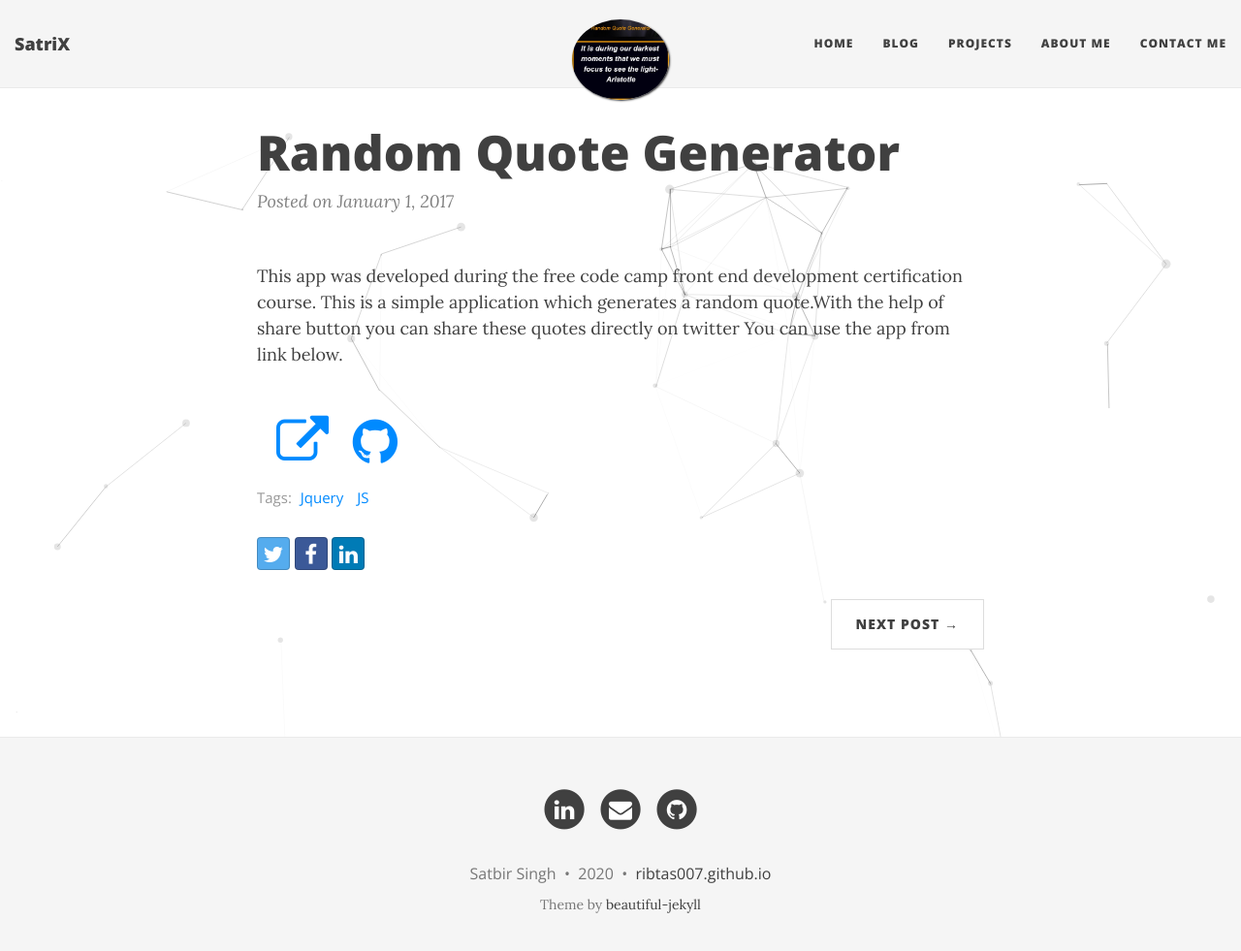
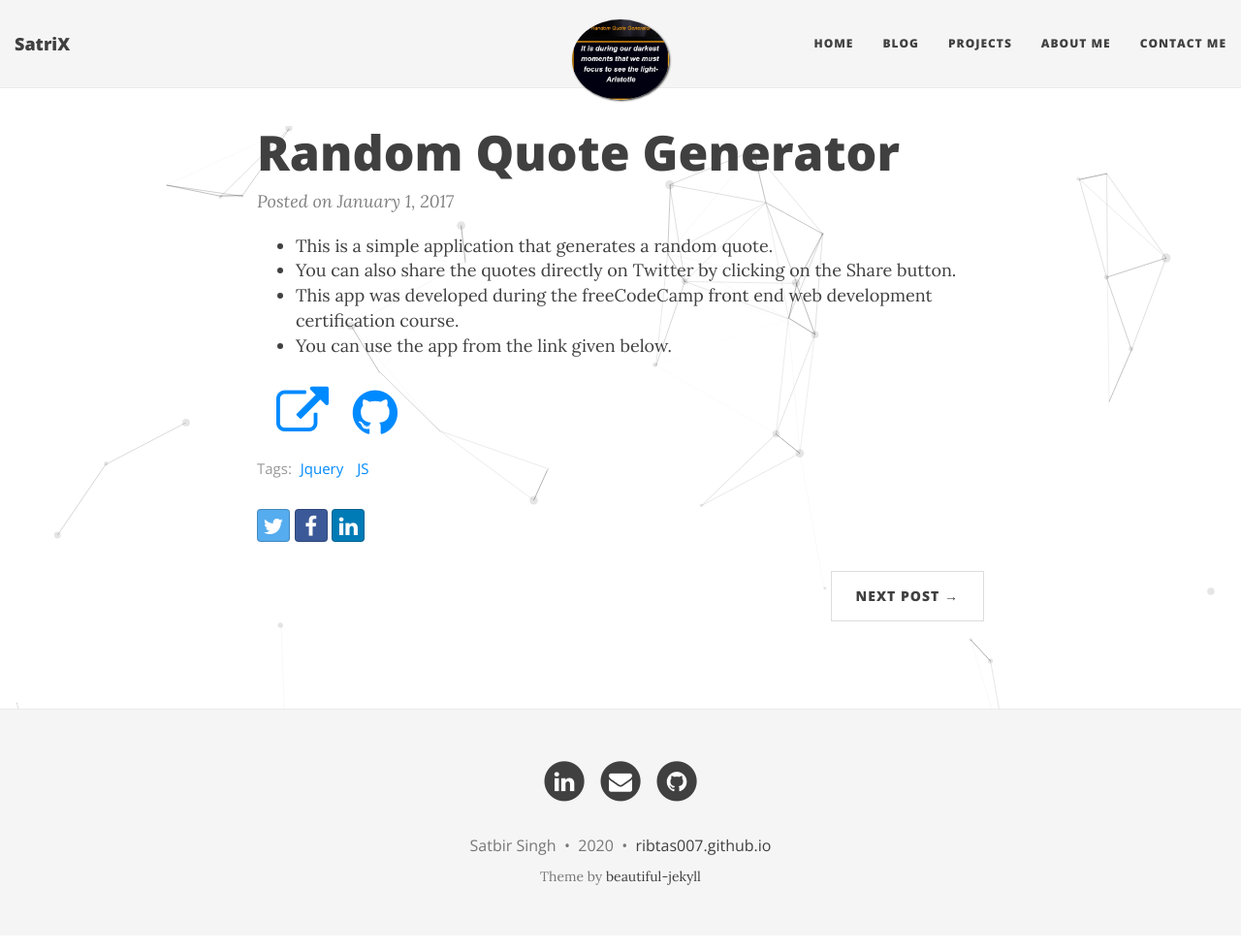
Before and after one commit to RIBTAS007/Ribtas007.github.io, a Jekyll site: the page built from _posts/2017-01-01-Random-quote-generator.md, in a window 1280 px wide and 1001 px high. Shown: the top 981 px of the window at 97% size. Built offline with Jekyll 4.4.1, drawn with Linux system fonts in a browser that asks for light colours; nearby versions of some CDN libraries; comment, search, counter and statistics services are not loaded.

Commit message:
Update 2017-01-01-Random-quote-generator.md

```diff
--- a/_posts/2017-01-01-Random-quote-generator.md
+++ b/_posts/2017-01-01-Random-quote-generator.md
@@ -9,6 +9,7 @@ image: /img/project-imgs/Random quote generator.jpg
 ---
 
 
-This app was developed during the free code camp front end development certification course.
-This is a simple application which generates a random quote.With the help of share button you
-can share these quotes directly on twitter You can use the app from link below.
+* This is a simple application that generates a random quote.
+* You can also share the quotes directly on Twitter by clicking on the Share button.
+* This app was developed during the freeCodeCamp front end web development certification course.
+* You can use the app from the link given below.
```
